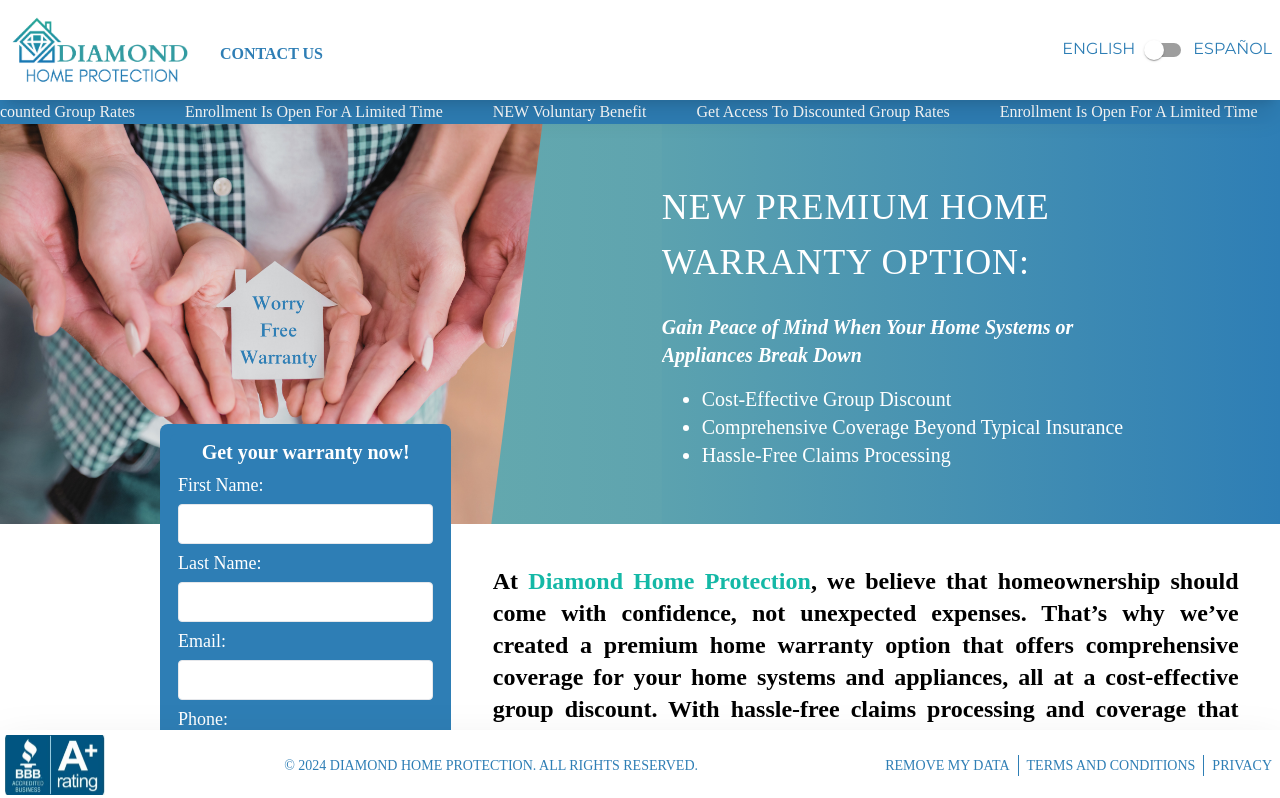
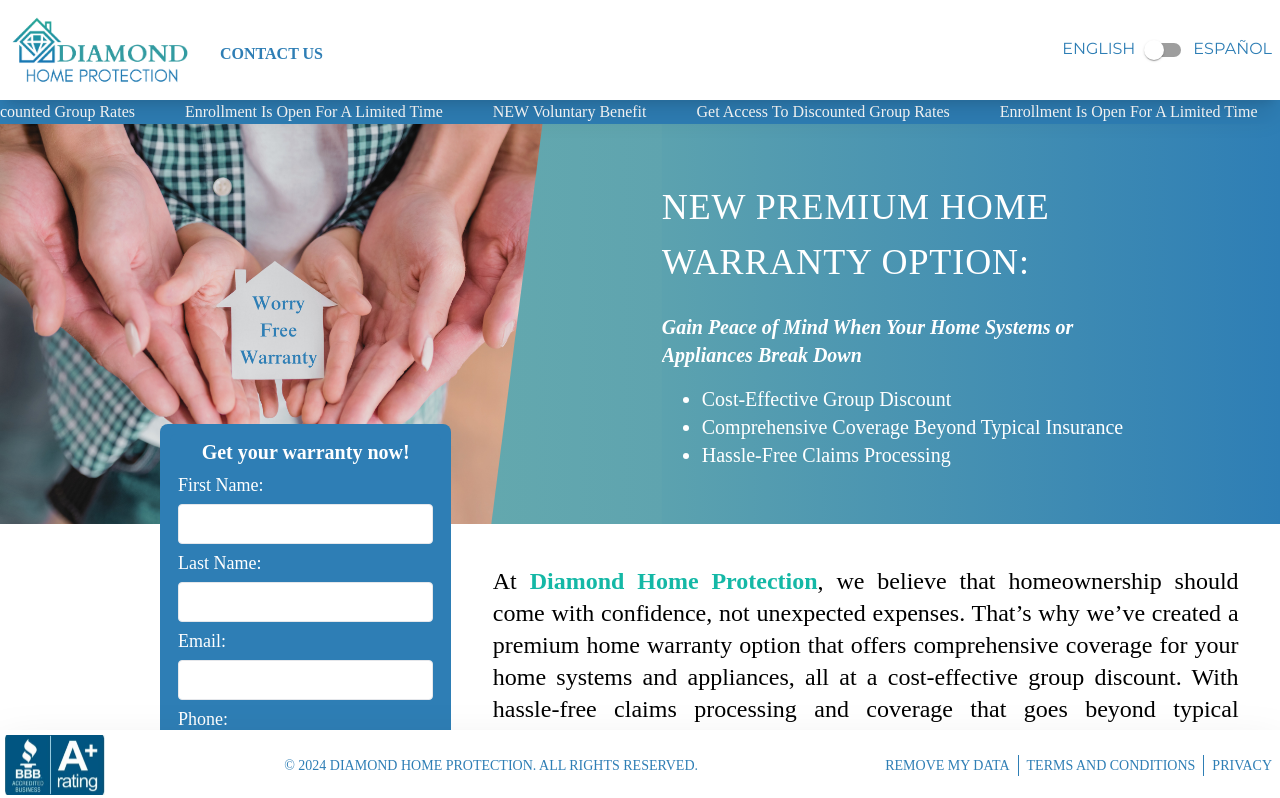
Before and after one commit to ErenYea/homediamondvite, a React (Vite) app: page / in a window 1280 px wide. Shown: the top 798 px of the page. Built offline with nearby package versions, Linux system fonts and the light colour scheme.

Commit message:
fix the changes

```diff
--- a/src/components/InputForm3.jsx
+++ b/src/components/InputForm3.jsx
@@ -53,9 +53,10 @@
     ];
 
     const dataToSubmit = { RateQuoted: rateQuoted };
-
+    console.log("Data to submit: ", dataToSubmit);
     try {
       const response = await submitStep3(dataToSubmit);
+      console.log(response);
       // setAdditionalOptions(selectedData.filter((data) => data.selected));
       incrementStep();
       setstep3Data({ ...response, totalAmount: formData.Total });
--- a/src/components/YourCompany.jsx
+++ b/src/components/YourCompany.jsx
@@ -182,7 +182,7 @@
         <div className="w-full h-full flex justify-evenly space-x-5 mt-5  items-center">
           <img src={"gallagerlogo.jpg"} alt="" className=" w-48 " />
           {/* <div className="text-2xl font-bold">{companyData.name}</div> */}
-          <div className="text-2xl font-semibold 2xl:max-w-[50%] mx-auto max-w-[90%] text-justify">
+          <div className="text-2xl 3xl:max-w-[50%] 2xl:w-[80%] mx-auto max-w-[90%] text-justify">
             {" "}
             We have some fantastic news to share! At{" "}
             <span className="font-bold text-teal-500">Your Company</span> we are
--- a/src/pages/Enrollment/Enrollment.jsx
+++ b/src/pages/Enrollment/Enrollment.jsx
@@ -56,7 +56,7 @@
   };
   useEffect(() => {
     scrolltoContainer();
-  }, []);
+  }, [currentIndex]);
   useEffect(() => {
     if (!fadeOut) {
       const timeout = setTimeout(() => {
--- a/src/pages/Home/Home.jsx
+++ b/src/pages/Home/Home.jsx
@@ -191,7 +191,7 @@
         </div>
         <div className="w-full h-full flex justify-evenly space-x-5 mt-7  items-center">
           {/* <div className="text-2xl font-bold">{companyData.name}</div> */}
-          <div className="text-2xl font-semibold 2xl:max-w-[50%] mx-auto max-w-[90%] text-justify">
+          <div className="text-2xl  3xl:max-w-[50%] 2xl:w-[80%] mx-auto max-w-[90%] text-justify">
             {" "}
             <TextBlock
               section={"homeInfoText"}
```
